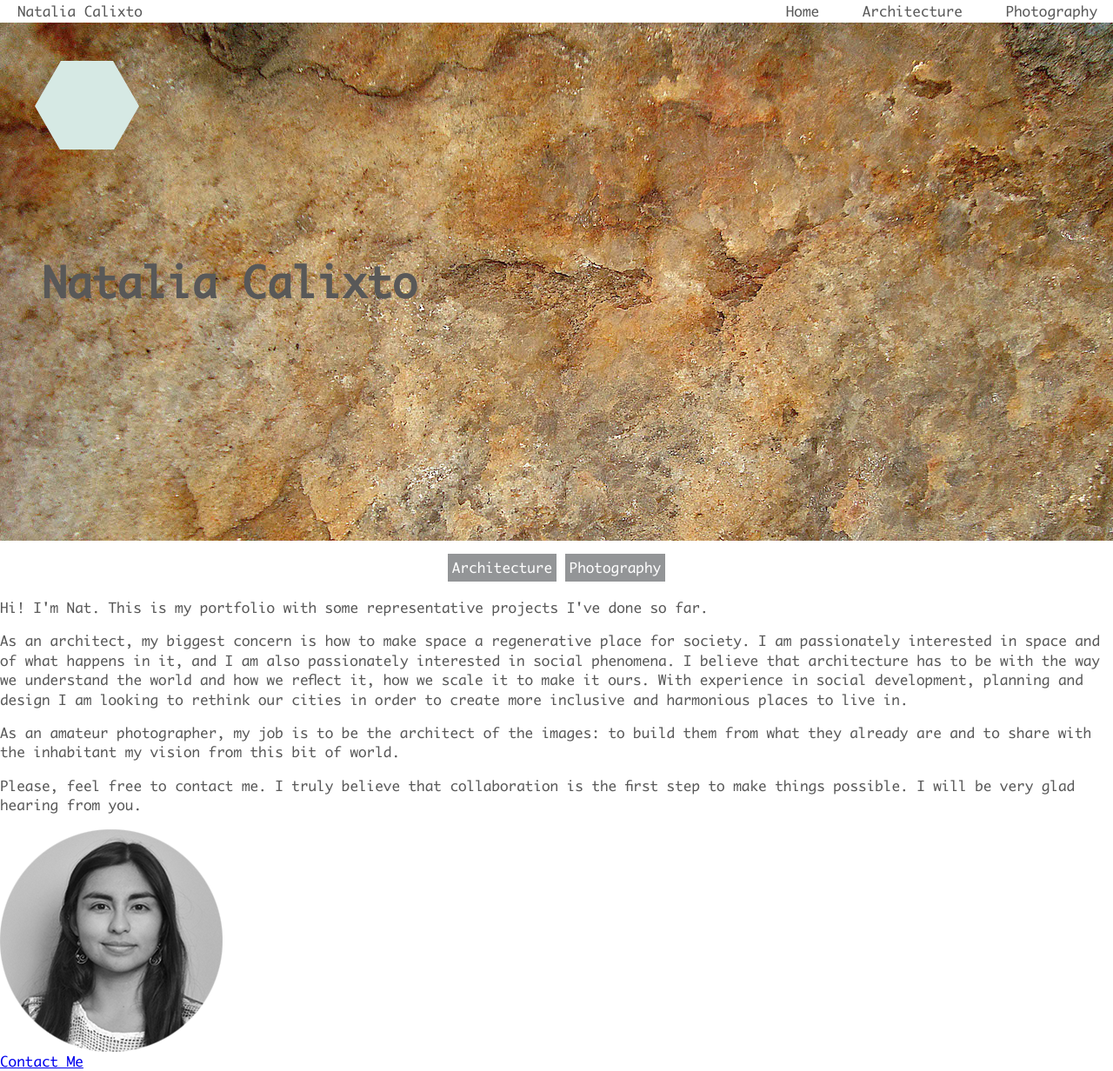
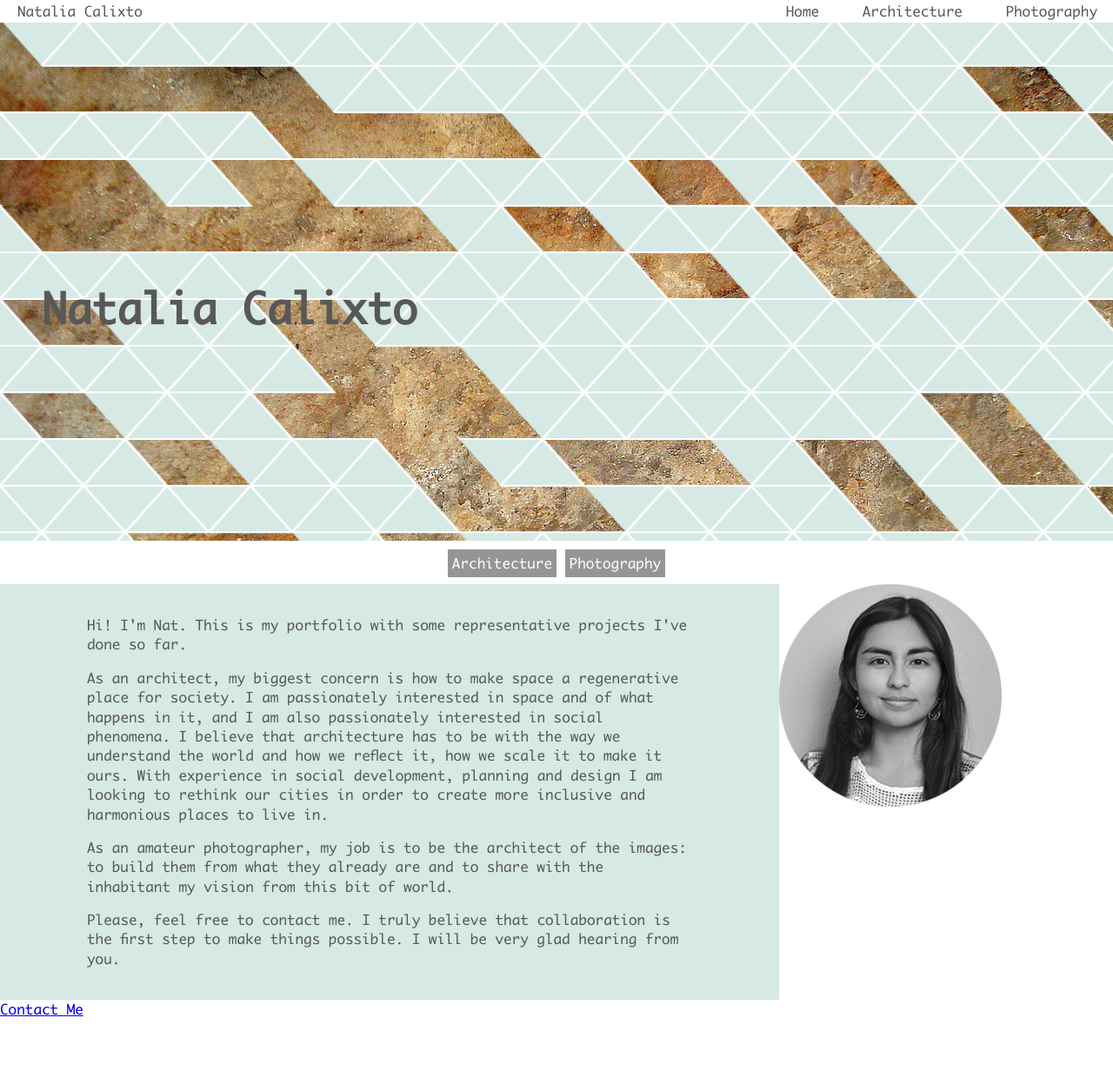
Before and after one commit to abcsds/NataliaCalixto, a Jekyll site: the page built from index.html, in a window 1280 px wide. Shown: the whole page at 87% size. Built offline with Jekyll 4.4.1, drawn with Linux system fonts in a browser that asks for light colours.

Commit message:
Add decorative grid

```diff
--- a/_sass/_base.scss
+++ b/_sass/_base.scss
@@ -141,3 +141,81 @@ html {
         page-break-after: avoid;
     }
 }
+
+// Grid :)
+.row,
+.col {
+    box-sizing: border-box;
+}
+.row:before,
+.row:after {
+    content: " ";
+    display: table;
+}
+.row:after {
+    clear: both;
+}
+.col {
+    position: relative;
+    float: left;
+}
+// .col + .col {
+//     margin-left: 1.6%;
+// }
+.col-1 {
+    width: 6.86666666667%;
+}
+.col-2 {
+    width: 15.3333333333%;
+}
+.col-3 {
+    width: 23.8%;
+}
+.col-4 {
+    width: 32.2666666667%;
+}
+.col-5 {
+    width: 40.7333333333%;
+}
+.col-6 {
+    width: 49.2%;
+}
+.col-7 {
+    width: 57.6666666667%;
+}
+.col-8 {
+    width: 66.1333333333%;
+}
+.col-9 {
+    width: 74.6%;
+}
+.col-10 {
+    width: 83.0666666667%;
+}
+.col-11 {
+    width: 91.5333333333%;
+}
+.col-12 {
+    width: 100%;
+}
+
+@include media-query($on-palm) {
+  .col-1,
+  .col-2,
+  .col-3,
+  .col-4,
+  .col-5,
+  .col-6,
+  .col-7,
+  .col-8,
+  .col-9,
+  .col-10,
+  .col-11,
+  .col-12 {
+      width: auto;
+      float: none;
+  }
+  .col + .col {
+      margin-left: 0;
+  }
+}
--- a/_sass/_index.scss
+++ b/_sass/_index.scss
@@ -5,10 +5,18 @@
   background-image: url("/static/img/Earth-sml.jpg");
   h1 {
     position: relative;
-    top: $section-height*0.2;
+    top: -$section-height*0.5;
     padding-left: 3*$base-font-size;
     font-size: 3*$base-font-size;
     margin: 0;
+    -webkit-text-shadow: 0px 0px 10px 4px rgba(255,255,255,1);
+    -moz-text-shadow: 0px 0px 10px 4px rgba(255,255,255,1);
+    text-shadow: 0px 0px 10px 4px rgba(255,255,255,1);
+    z-index: 1;
+  }
+  canvas {
+    width: 100%;
+    height: 100%;
   }
 }
 .links {
@@ -18,7 +26,7 @@
     text-align: center;
     vertical-align: middle;
     height: 100%;
-    padding-top: 20px;
+    padding-top: 15px;
     a {
       text-align: center;
       padding: 5px;
@@ -30,9 +38,13 @@
 }
 #info {
   .content {
+    padding-top: 20px;
+    padding-bottom: 20px;
+    padding-right: 100px;
+    padding-left: 100px;
     display: inline;
     width: 70%;
-
+    background-color: $background-dark;
   }
   .profile-pic {
     display: inline;
--- a/index.html
+++ b/index.html
@@ -18,8 +18,8 @@ title: Home
   </div> <!-- .btn-wrapper -->
 </section> <!-- .links -->
 
-<section id="info">
-  <div class="content">
+<section id="info" class="row">
+  <div class="content col col-7">
     <p>
       Hi! I'm Nat. This is my portfolio with some representative projects I've done so far.
     </p>
@@ -41,7 +41,7 @@ title: Home
       things possible. I will be very glad hearing from you.
     </p>
   </div>
-  <div class="profile-pic">
+  <div class="profile-pic col col-4">
     <img src="{{ site.static_folder }}/img/profile.png" alt="{{ site.name }}" />
   </div>
 </section>
@@ -57,46 +57,51 @@ title: Home
 <script type="text/javascript">
   var canvas = document.getElementById("canvas");
   var ctx = canvas.getContext("2d");
+  // var canvas = document.getElementsByTagName('canvas')[0];
+  canvas.width  = screen.width;
+  canvas.height = screen.height;
   var width = canvas.width;
   var height = canvas.height;
-  var size = 60;
+  var l = 60;
+  ctx.fillStyle = "#D6E9E4";
+  ctx.lineWidth = 2;
+  ctx.strokeStyle = "white";
+  var points   = [];
+  h = l * Math.sqrt(4/5)
 
-  function getCorners(center, size, i) {
-    var angleDeg = 60 * i
-    var angleRad = Math.PI / 180 * angleDeg
-    return new Point(center.x + size * Math.cos(angleRad),
-                      center.y + size * Math.sin(angleRad));
-  };
-
-  ctx.fillStyle = "#D6E9E4";
-  ctx.lineWidth = 10;
-  ctx.strokeStyle="black";
+  for (var xc = -2*l; xc < width/l; xc++) {
+    for (var y = 0; y < height/h; y++) {
+      if (y % 2 == 0) {
+        x = xc
+      }
+      else {
+        x = xc + 0.5
+      }
+      points.push([new Point(x*l, y*h),
+                   new Point((x+1)*l, y*h),
+                   new Point((x+0.5)*l, (y+1)*h ),
+                   new Point((x+1)*l, y*h),
+                   new Point((x+1.5)*l, (y+1)*h),
+                   new Point((x+0.5)*l, (y+1)*h)]);
+    }
+  }
   ctx.beginPath();
-  var c = new Point(100,100);
-  var a = new Point(0,0)
-  ctx.moveTo(c.x,c.y);
-  a = getCorners(c, size, 1);
-  ctx.lineTo(a.x,a.y);
-  a = getCorners(c, size, 2);
-  ctx.lineTo(a.x,a.y);
-  a = getCorners(c, size, 3);
-  ctx.lineTo(a.x,a.y);
-  a = getCorners(c, size, 4);
-  ctx.lineTo(a.x,a.y);
-  a = getCorners(c, size, 5);
-  ctx.lineTo(a.x,a.y);
-  a = getCorners(c, size, 6);
-  ctx.lineTo(a.x,a.y);
-  a = getCorners(c, size, 7);
-  ctx.lineTo(a.x,a.y);
-  ctx.fill()
-  // for (var i = -60; i < width; i+=size) {
-  //   for (var j = 0; j < height; i+=size) {
-  //     ctx.moveTo(i*size+0,j*size+60);
-  //     ctx.lineTo(i*size+60,j*size+60);
-  //     // ctx.lineTo(i*size+30,j*size+0);
-  //   }
-  // }
-
-
+  ctx.moveTo(0,0);
+  for (shape in points) {
+    if (Math.random() < .75) {
+      // First triangle
+      ctx.moveTo(points[shape][0].x,points[shape][0].y);
+      ctx.lineTo(points[shape][0].x,points[shape][0].y);
+      ctx.lineTo(points[shape][1].x,points[shape][1].y);
+      ctx.lineTo(points[shape][2].x,points[shape][2].y);
+      // Second triangle
+      ctx.moveTo(points[shape][3].x,points[shape][3].y);
+      ctx.lineTo(points[shape][3].x,points[shape][3].y);
+      ctx.lineTo(points[shape][4].x,points[shape][4].y);
+      ctx.lineTo(points[shape][5].x,points[shape][5].y);
+    }
+  }
+  console.log(points[0]);
+  ctx.fill();
+  ctx.stroke();
 </script>
```
